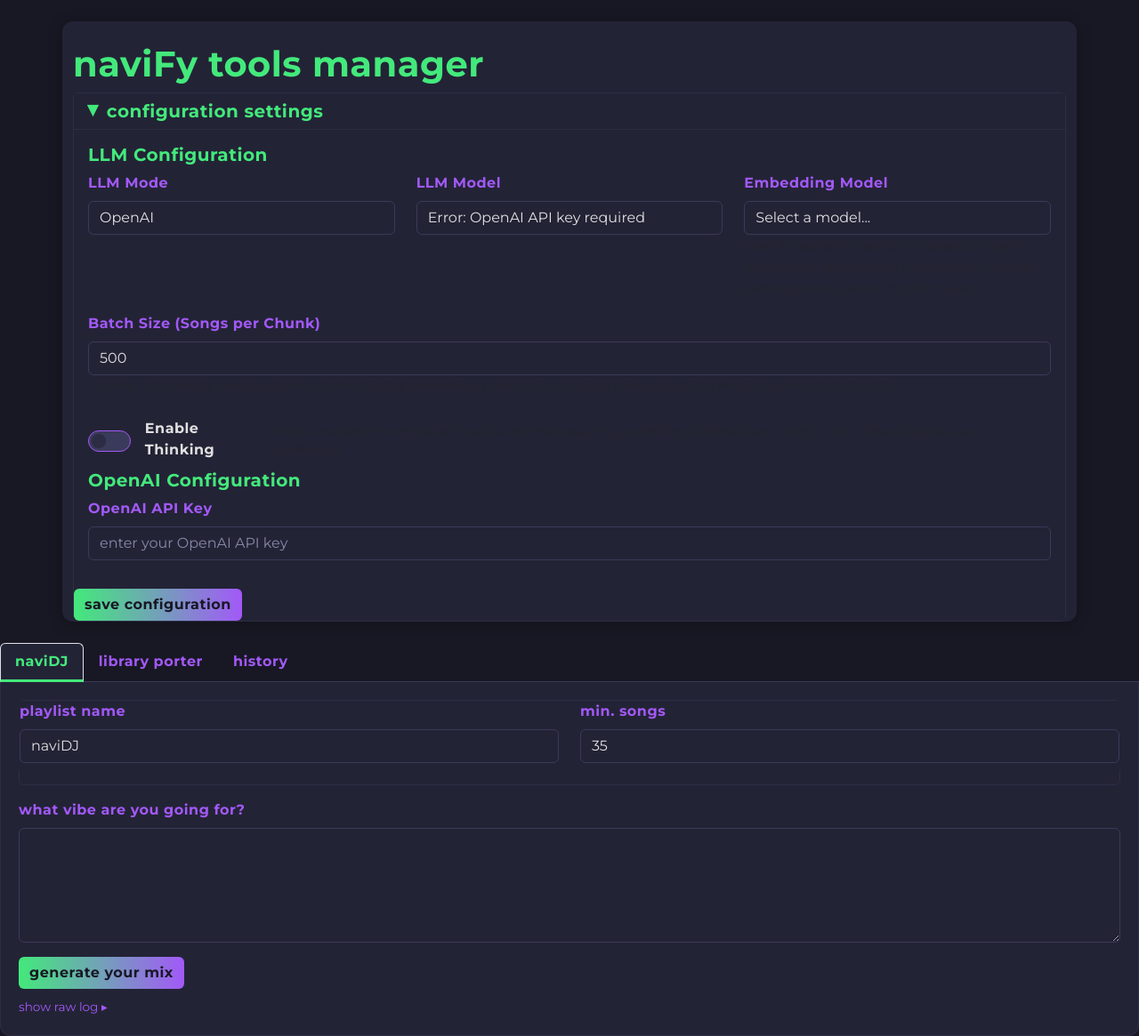
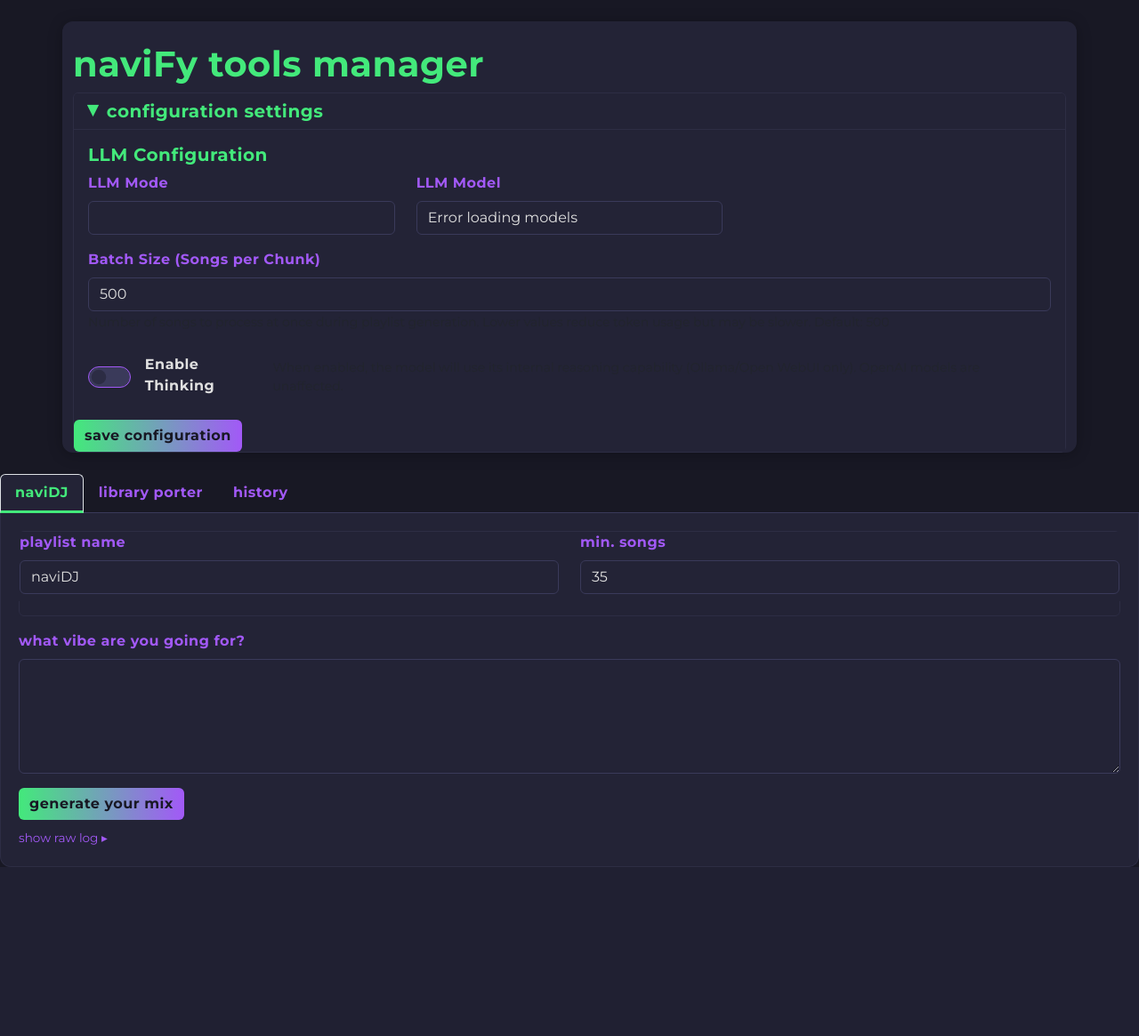
Before and after one commit to rohituteja/naviFyTools, a Flask app: page / in a window 1280 px wide, after a click that opens the changed part. Shown: the whole page at 89% size. After the commit the page ends 975 px from the top, so only its background shows below. Run offline with Flask 3, Linux system fonts and the light colour scheme; lists and menus that the app fills with data are empty; some libraries are stand-ins or nearby versions.

Commit message:
UI: choose a provider, not an API type
The LLM selector now lists every secrets section that declares a BASE url,
and the model list comes from that provider's own /v1/models. Saves the
choice to [llm] provider; embeddings save to [llm] embedding_model and are
listed from [llm] embedding_provider.

Also drops the per-type config panels, which could write legacy
[ollama] ollama_base back into secrets on save.

```diff
--- a/app.py
+++ b/app.py
@@ -312,7 +312,7 @@
         return spotify_callback()
 
     config, secret_flags = masked_secrets()
-    return render_template('index.html', config=config, secret_flags=secret_flags)
+    return render_template('index.html', config=config, secret_flags=secret_flags, providers=list_providers(config))
 
 @app.route('/update_config', methods=['POST'])
 def update_config():
--- a/static/app.js
+++ b/static/app.js
@@ -31,22 +31,12 @@
 let currentLlmMode = 'openai';
 let currentLlmModel = '';
 let currentEmbeddingModel = '';
+let embeddingProvider = 'stinkyembed';
 
 // Function to show/hide API configuration sections
-function toggleApiConfig(mode) {
-    // Hide all config sections
-    document.getElementById('openaiConfig').style.display = 'none';
-    document.getElementById('ollamaConfig').style.display = 'none';
-    document.getElementById('customConfig').style.display = 'none';
-
-    // Show the selected config section
-    if (mode === 'openai') {
-        document.getElementById('openaiConfig').style.display = 'block';
-    } else if (mode === 'ollama') {
-        document.getElementById('ollamaConfig').style.display = 'block';
-    } else if (mode === 'custom') {
-        document.getElementById('customConfig').style.display = 'block';
-    }
+function toggleApiConfig() {
+    // 2026-11-06: providers are secrets sections, configured by the generic
+    // section list below — there is no per-provider panel to toggle any more.
 }
 
 // Function to fetch and populate models
@@ -102,17 +92,18 @@
     const embeddingContainer = document.getElementById('embeddingModelContainer');
 
     // Show/hide based on API type
-    if (apiType === 'ollama' || apiType === 'openai') {
+    if (apiType) {
         embeddingContainer.style.display = 'block';
         embeddingSelect.innerHTML = '<option value="">Loading models...</option>';
 
         // Update the name attribute based on API type
-        embeddingSelect.name = `${apiType}.embedding_model`;
-        embeddingSelect.setAttribute('data-section', apiType);
+        // embeddings are saved as [llm] defaults; the provider is [llm] embedding_provider
+        embeddingSelect.name = 'llm.embedding_model';
+        embeddingSelect.setAttribute('data-section', 'llm');
         embeddingSelect.setAttribute('data-key', 'embedding_model');
 
         try {
-            const response = await fetch(`/get_embedding_models/${apiType}`);
+            const response = await fetch(`/get_embedding_models/${embeddingProvider || apiType}`);
             const result = await response.json();
 
             if (result.error) {
@@ -982,6 +973,9 @@
                 if (config.llm && config.llm.model) {
                     currentLlmModel = config.llm.model;
                 }
+                if (config.llm && config.llm.embedding_provider) {
+                    embeddingProvider = config.llm.embedding_provider;
+                }
 
                 // Set thinking toggle state
                 const thinkingToggle = document.getElementById('thinkingToggle');
--- a/templates/index.html
+++ b/templates/index.html
@@ -41,13 +41,10 @@
                             <div class="row">
                                 <div class="col-md-4 mb-3">
                                     <label class="form-label">LLM Mode</label>
-                                    <select class="form-control" id="llmModeSelect" name="llm.mode">
-                                        <option value="openai" {% if config.get('llm', 'mode' , fallback='' )=='openai'
-                                            %}selected{% endif %}>OpenAI</option>
-                                        <option value="ollama" {% if config.get('llm', 'mode' , fallback='' )=='ollama'
-                                            %}selected{% endif %}>Ollama</option>
-                                        <option value="custom" {% if config.get('llm', 'mode' , fallback='' )=='custom'
-                                            %}selected{% endif %}>Custom API</option>
+                                    <select class="form-control" id="llmModeSelect" name="llm.provider">
+                                        {% for p in providers %}
+                                        <option value="{{ p.id }}" {% if config.get('llm','provider',fallback='')==p.id %}selected{% endif %}>{{ p.label }}{% if p.role == 'embedding' %} (embedding){% endif %}</option>
+                                        {% endfor %}
                                     </select>
                                 </div>
                                 <div class="col-md-4 mb-3">
```
